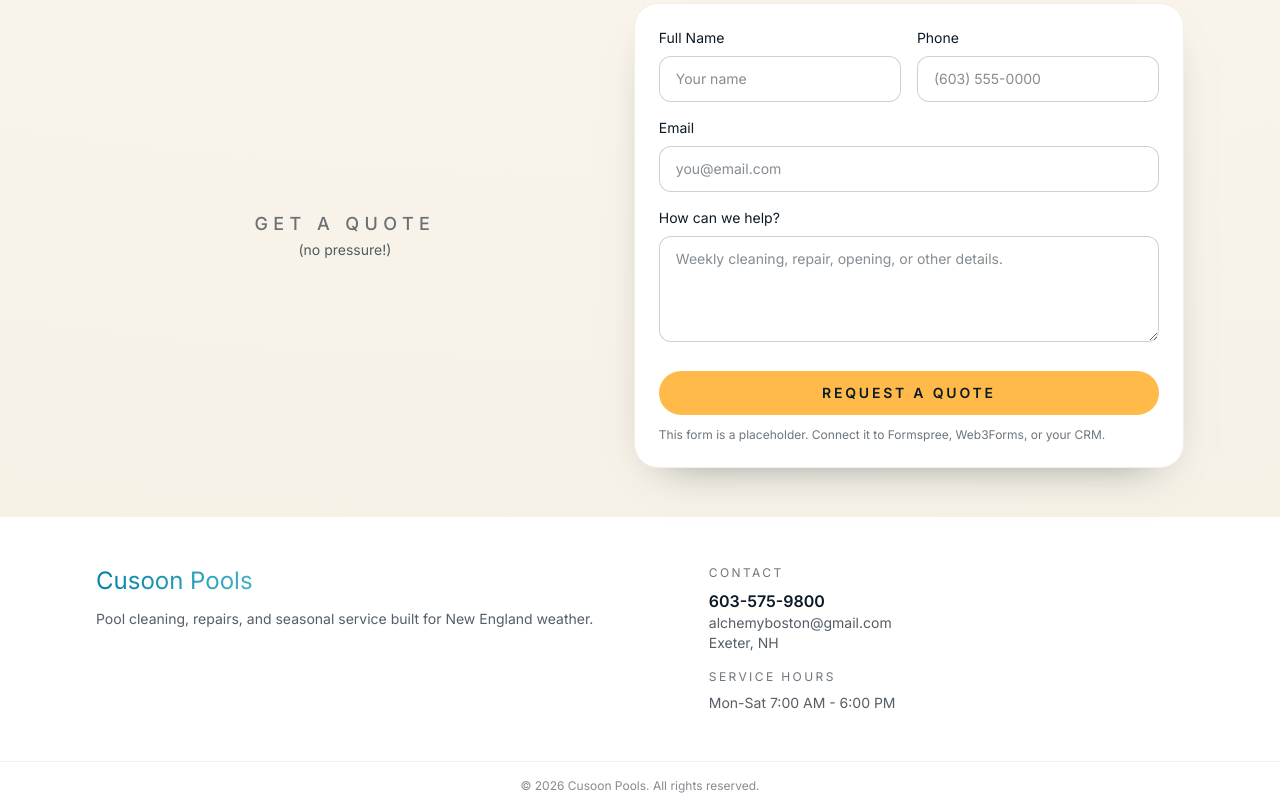
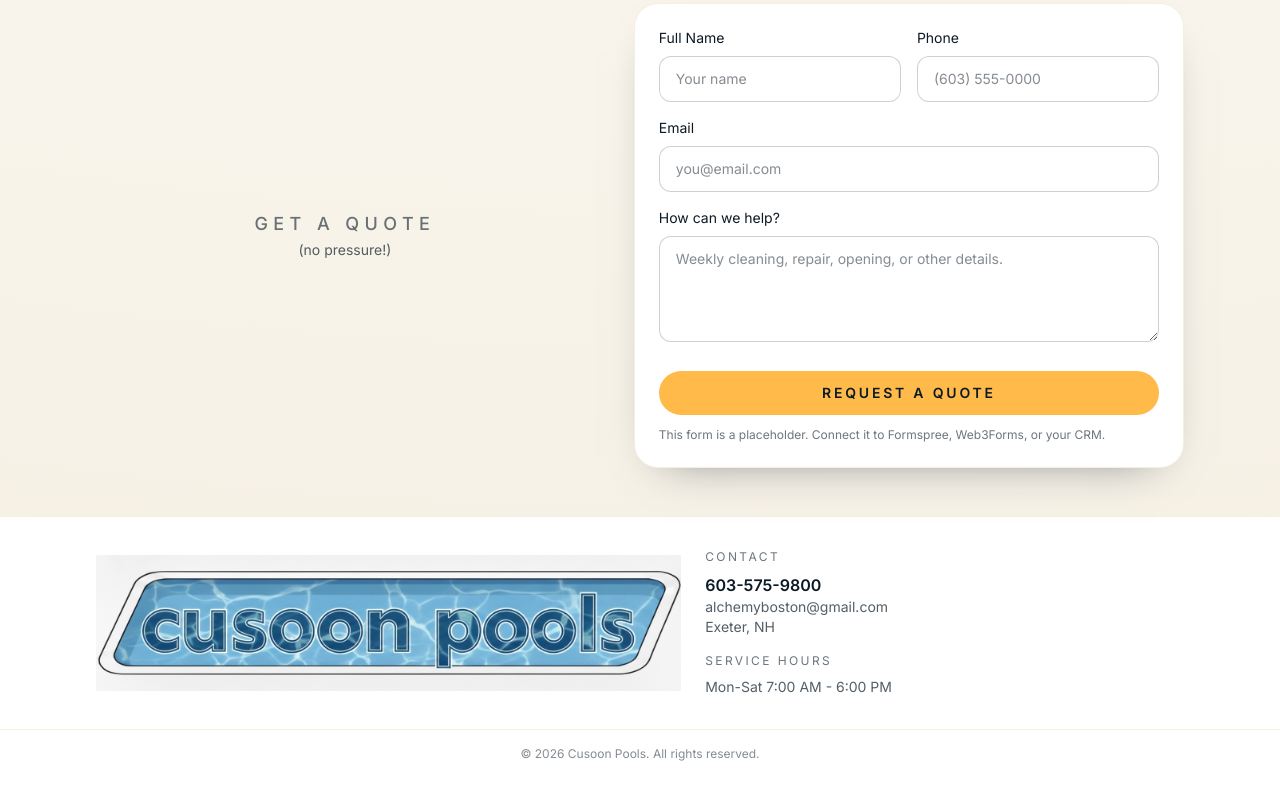
Before and after one commit to WeLiveToServe/cusoon-pools, an Astro site: page / in a window 1280 px wide. Shown: the part 3968-4778 px from the top of the page. After the commit the page ends 4746 px from the top, so only its background shows below. Built offline with nearby package versions, Linux system fonts and the light colour scheme; Astro itself is replaced by a stand-in of ours.

Commit message:
push progress

```diff
--- a/src/layouts/Base.astro
+++ b/src/layouts/Base.astro
@@ -140,12 +140,12 @@ const emailHref = `mailto:${site.email}?cc=${site.secondaryEmail}`;
     </main>
 
     <footer class="border-t border-sand bg-white">
-      <div class="container grid gap-8 py-12 md:grid-cols-[1.1fr_0.9fr]">
-        <div>
-          <p class="font-display text-2xl text-gradient">Cusoon Pools</p>
-          <p class="mt-3 text-sm text-ink/70">
-            Pool cleaning, repairs, and seasonal service built for New England weather.
-          </p>
+      <div class="container grid items-center gap-6 py-8 md:grid-cols-[1.1fr_0.9fr]">
+        <div class="flex items-center">
+          <picture>
+            <source media="(max-width: 639px)" srcset="/cusoon-logo-square-mobile.png" />
+            <img src="/cusoon-logo-horizontal-desktop.png" alt="Cusoon Pools logo" class="h-10 w-auto sm:h-12" />
+          </picture>
         </div>
         <div>
           <p class="text-xs uppercase tracking-[0.2em] text-ink/60">Contact</p>
```
Also changed, not shown: 1 other file.
